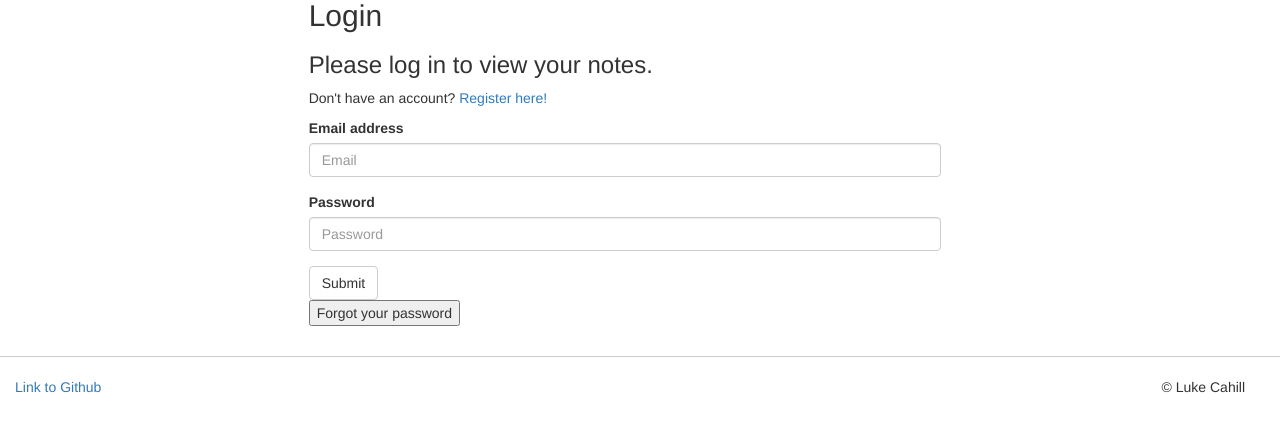
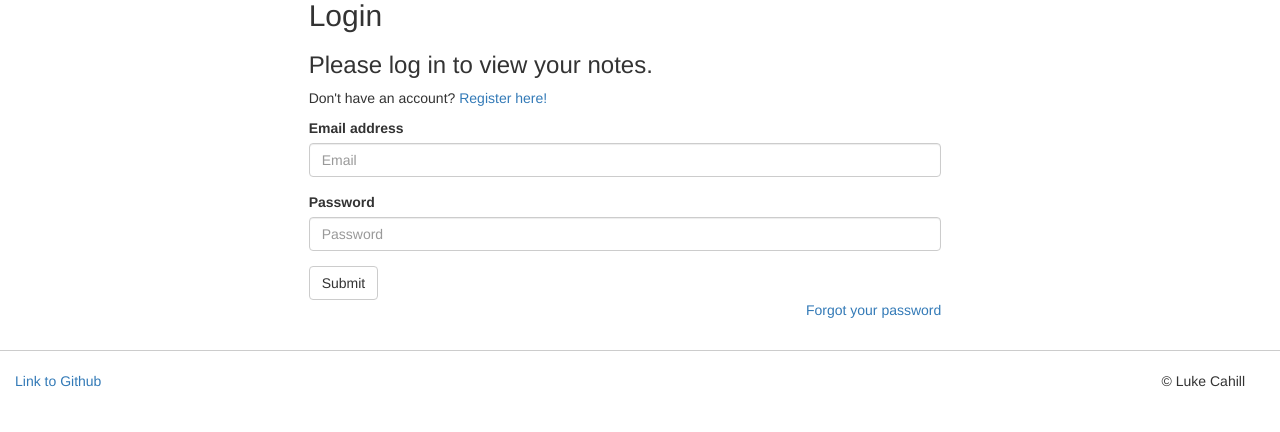
Before and after one commit to lukecahill/Note-keeper, a PHP site: page /login.php in a window 1280 px wide. Shown: the part 259-691 px from the top of the page. Run offline with PHP 8.4, Linux system fonts and the light colour scheme; some libraries are stand-ins or nearby versions.

Commit message:
Update scss and css files for new password reset items

```diff
--- a/css/style.css
+++ b/css/style.css
@@ -178,6 +178,19 @@ p#first-note, p#no-results {
 .btn {
   border-radius: 0; }
 
+.password_reset {
+  background: none !important;
+  border: none;
+  padding: 0 !important;
+  font: inherit;
+  cursor: pointer;
+  color: #337ab7; }
+  .password_reset:hover {
+    text-decoration: underline; }
+
+.password_reset_container {
+  text-align: right; }
+
 @media (max-width: 767px) {
   div.mobile-text-left {
     text-align: initial;
--- a/css/style.scss
+++ b/css/style.scss
@@ -261,6 +261,23 @@ p#first-note, p#no-results {
 	border-radius: 0;
 }
 
+.password_reset {
+	background: none !important;
+	border: none;
+	padding: 0 !important;
+	font: inherit;
+	cursor: pointer;
+	color: #337ab7;
+
+	 &:hover {
+		 text-decoration: underline;
+	 }
+}
+
+.password_reset_container {
+	text-align: right;
+}
+
 @media (max-width: 767px) {
 	div.mobile-text-left {
 		text-align: initial;
```
